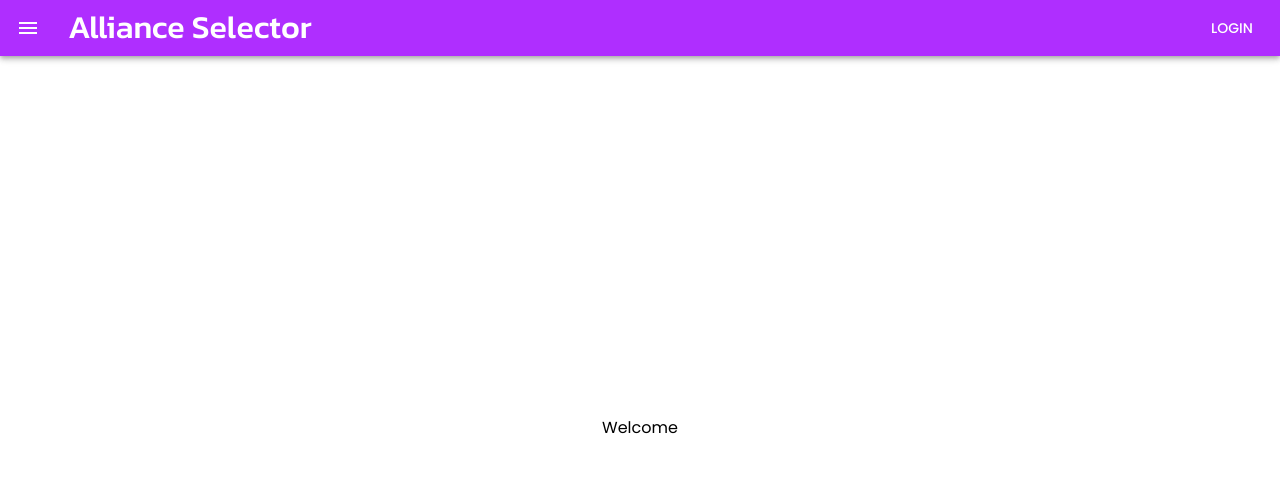
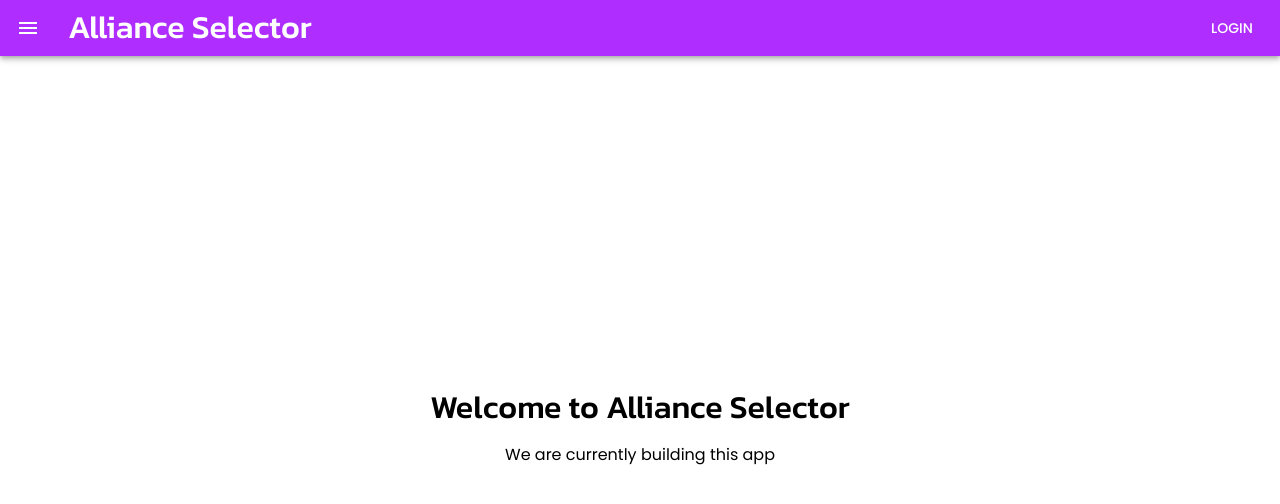
Before and after one commit to wmaltmann/alliances, a React (Create React App) app: page / in a window 1280 px wide. Shown: the top 504 px of the page. Built offline with nearby package versions, Linux system fonts and the light colour scheme; no server answers.

Commit message:
Update App.tsx

```diff
--- a/src/app/App.tsx
+++ b/src/app/App.tsx
@@ -2,9 +2,7 @@ import { ThemeProvider } from "@mui/material";
 import { useAuthState } from "react-firebase-hooks/auth";
 import { Route, BrowserRouter as Router, Routes } from "react-router-dom";
 import { auth } from "../libs/FirebaseLib";
-import HomePage from "../routes/HomePage";
-import LoginPage from "../routes/LoginPage";
-import WelcomePage from "../routes/WelcomePage";
+import ComingSoonPage from "../routes/ComingSoonPage";
 import { themeLight } from "./theme";
 
 function App() {
@@ -16,12 +14,11 @@ function App() {
 				<Routes>
 					{user ? (
 						<>
-							<Route path="*" element={<HomePage />} />
+							<Route path="*" element={<ComingSoonPage />} />
 						</>
 					) : (
 						<>
-							<Route path="/login" element={<LoginPage />} />
-							<Route path="*" element={<WelcomePage />} />
+							<Route path="*" element={<ComingSoonPage />} />
 						</>
 					)}
 				</Routes>
```
